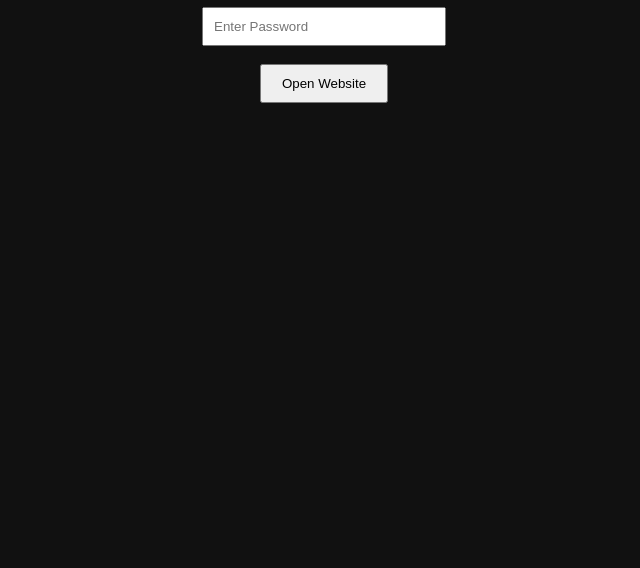
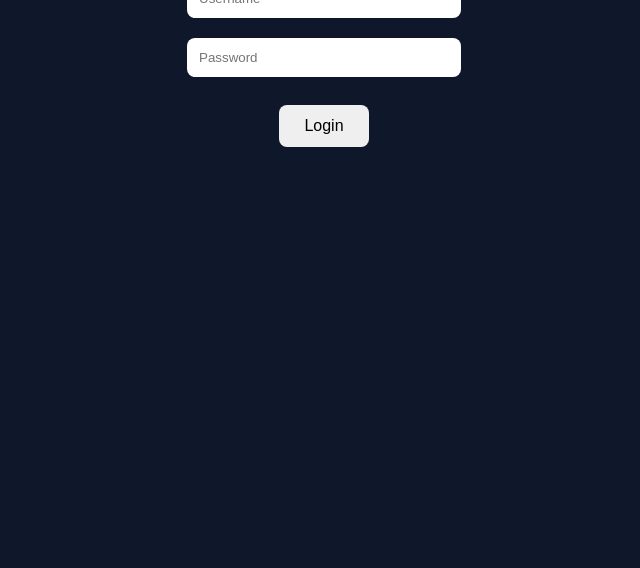
Before and after one commit to Rajunani99/mywebsite, a plain HTML site: page index.html in a window 1280 px wide. Shown: the part 232-800 px from the top of the page, without its empty margins (316-956 px from the left). Drawn offline with Linux system fonts and the light colour scheme.

Commit message:
Implement 2-step secure login functionality

```diff
--- a/index.html
+++ b/index.html
@@ -1,57 +1,92 @@
 <!DOCTYPE html>
 <html>
 <head>
-    <title>Secure Website</title>
+    <title>2-Step Secure Website</title>
 
     <script>
-        function checkPassword() {
 
-            var password = document.getElementById("password").value;
+        function login() {
 
-            if(password === "raju123") {
+            var username =
+            document.getElementById("username").value;
 
-                document.getElementById("content").style.display = "block";
-                document.getElementById("login").style.display = "none";
+            var password =
+            document.getElementById("password").value;
+
+            if(username === "raju" &&
+               password === "raju@2000") {
+
+                document.getElementById("loginBox").style.display = "none";
+
+                document.getElementById("website").style.display = "block";
 
             } else {
 
-                alert("Wrong Password");
+                alert("Wrong Username or Password");
 
             }
         }
+
     </script>
 </head>
 
 <body style="
-background:#111;
+background:#0f172a;
+font-family:Arial;
 color:white;
-font-family:Arial;
 text-align:center;
-padding-top:150px;
+padding-top:120px;
+margin:0;
 ">
 
-<div id="login">
+<div id="loginBox">
 
-    <h1>Protected Website 🔒</h1>
+<h1>🔒 Secure Login</h1>
 
-    <input type="password" id="password"
-    placeholder="Enter Password"
-    style="padding:10px; width:220px;">
+<input type="text"
+id="username"
+placeholder="Username"
+style="
+padding:12px;
+width:250px;
+border:none;
+border-radius:8px;
+margin:10px;
+">
 
-    <br><br>
+<br>
 
-    <button onclick="checkPassword()"
-    style="padding:10px 20px;">
-    Open Website
-    </button>
+<input type="password"
+id="password"
+placeholder="Password"
+style="
+padding:12px;
+width:250px;
+border:none;
+border-radius:8px;
+margin:10px;
+">
+
+<br><br>
+
+<button onclick="login()"
+style="
+padding:12px 25px;
+border:none;
+border-radius:8px;
+cursor:pointer;
+font-size:16px;
+">
+Login
+</button>
 
 </div>
 
-<div id="content" style="display:none;">
+<div id="website" style="display:none;">
 
-    <h1>Raju Ravi Baji Sai</h1>
+<h1>Raju Ravi Baji Sai 🚀</h1>
 
-    <p>Welcome to my secure website 🚀</p>
+<p>Welcome to my protected website</p>
 
 </div>
 
```
